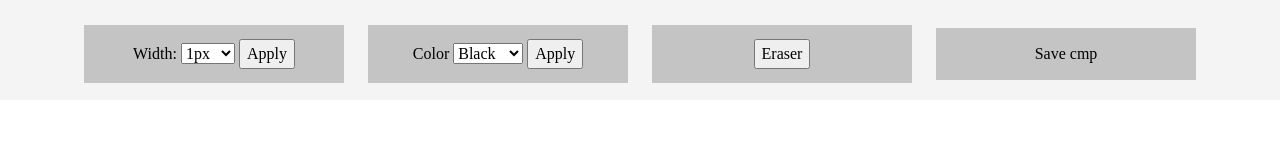
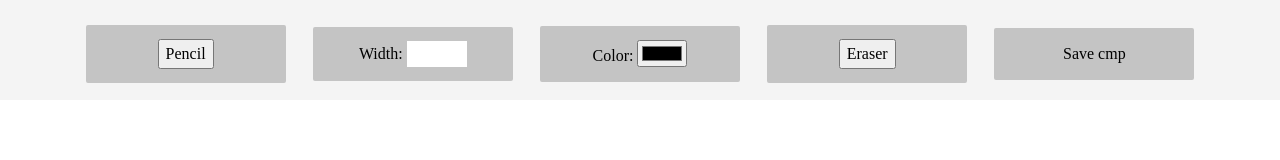
Before and after one commit to bam1to/DrawMe, a plain HTML site: page index.html in a window 1280 px wide. Drawn offline with Linux system fonts and the light colour scheme.

Commit message:
mini refactoring

```diff
--- a/index.html
+++ b/index.html
@@ -5,40 +5,21 @@
     <meta charset="UTF-8" />
     <meta name="viewport" content="width=device-width, initial-scale=1.0" />
     <title>Document</title>
-    <script src="script.js" defer></script>
+
     <link rel="stylesheet" href="style.css" />
 </head>
 
 <body style="margin: 0; height: 100vh;">
     <nav>
         <ul>
+            <li><button id="pencil" onclick="pencil()">Pencil</button></li>
             <li>
                 <label>Width: </label>
-                <select name="Width" id="line_width">
-                    <option value="1">1px</option>
-                    <option value="2">2px</option>
-                    <option value="5">5px</option>
-                    <option value="10">10px</option>
-                    <option value="12">12px</option>
-                    <option value="15">15px</option>
-                    <option value="18">18px</option>
-                    <option value="20">20px</option>
-                </select>
-                <button onclick="changeRad()">Apply</button>
+                <input type="text" id="width" class="line_width">
             </li>
             <li>
-                <label>Color</label>
-                <select name="Color" id="line_color">
-                    <option value="black">Black</option>
-                    <option value="white">White</option>
-                    <option value="green">Green</option>
-                    <option value="yellow">Yellow</option>
-                    <option value="red">Red</option>
-                    <option value="orange">Orange</option>
-                    <option value="blue">Blue</option>
-                    <option value="violet">Violet</option>
-                </select>
-                <button onclick="changeCol()">Apply</button>
+                <label>Color: </label>
+                <input type="color" id="color">
             </li>
             <li><button value="eraser" onclick='eraser()'>Eraser</button></li>
             <li>Save cmp</li>
@@ -47,6 +28,7 @@
     <div class="playground">
         <canvas id="canvas" style="display: block; position: absolute; left: 0; bottom: 0;"> Sorry its not for u </canvas>
     </div>
+    <script src="script.js" defer></script>
 </body>
 
 </html>
--- a/script.js
+++ b/script.js
@@ -5,10 +5,21 @@ let canv = document.getElementById("canvas"),
     rad = 1,
     color = "black",
     coords = [],
-    stat = [];
+    stat = [],
+    turn_off = false;
 
 canv.width = pgd.offsetWidth;
 canv.height = pgd.offsetHeight - 100;
+
+
+document.querySelector('#color').oninput = function() {
+    color = this.value;
+}
+
+document.querySelector('#width').oninput = function(){
+    rad = this.value;
+}
+
 
 //code
 // проверка нажата ли кнопка мыши
@@ -23,73 +34,53 @@ canv.addEventListener("mouseup", () => {
     stat.push("mouseup");
 });
 
-function changeRad() {
-    let rds = document.querySelector("#line_width").value;
-    if (rds == "1") {
-        rad = 1;
-    } else if (rds == "2") {
-        rad = 2;
-    } else if (rds == "5") {
-        rad = 5;
-    } else if (rds == "10") {
-        rad = 10;
-    } else if (rds == "12") {
-        rad = 12;
-    } else if (rds == "15") {
-        rad = 15;
-    } else if (rds == "18") {
-        rad = 18;
-    } else if (rds == "20") {
-        rad = 20;
-    }
-    ctx.lineWidth = rad * 2;
-}
+// function changeRad() {
+//     let rds = document.querySelector("#line_width").value;
+//     if (rds == "1") {
+//         rad = 1;
+//     } else if (rds == "2") {
+//         rad = 2;
+//     } else if (rds == "5") {
+//         rad = 5;
+//     } else if (rds == "10") {
+//         rad = 10;
+//     } else if (rds == "12") {
+//         rad = 12;
+//     } else if (rds == "15") {
+//         rad = 15;
+//     } else if (rds == "18") {
+//         rad = 18;
+//     } else if (rds == "20") {
+//         rad = 20;
+//     }
 
-function changeCol() {
-    let clr = document.querySelector("#line_color").value;
-    if (clr == "black") {
-        color = "black";
-    } else if (clr == "white") {
-        color = "white";
-    } else if (clr == "green") {
-        color = "green";
-    } else if (clr == "yellow") {
-        color = "yellow";
-    } else if (clr == "red") {
-        color = "red";
-    } else if (clr == "orange") {
-        color = "orange";
-    } else if (clr == "blue") {
-        color = "blue";
-    } else if (clr == "violet") {
-        color = "violet";
-    }
-}
+// }
 
 function eraser() {
+    if (turn_off == false) {
+        turn_off = true;
         let era = document.querySelector('.eraser');
         canv.addEventListener("mousemove", (e) => {
             if (isMouseDown) {
-            ctx.fillStyle = 'white';
-            ctx.strokeStyle = 'white';
-            ctx.lineTo(e.clientX, e.clientY - 100); //прокладывается линиия к этим координатам
-            ctx.stroke();
 
+                ctx.fillStyle = '#ffffff';
                 ctx.beginPath();
-            ctx.rect(e.clientX, e.clientY, rad, rad);
-            ctx.fillRect();
-
-            ctx.beginPath(); //начало отрисовки
-            ctx.moveTo(e.clientX, e.clientY - 100);
+                ctx.fillRect(e.clientX - (rad / 2), e.clientY - (rad / 2) - 100, rad, rad);
+                //ctx.arc(e.clientX, e.clientY - 100, rad, 0, 0);
             }
-    })
+        });
+    }
+    return;
 }
 
 //толщина линии
+function pencil() {
+    if (turn_off == false) {
+        turn_off = true;
         canv.addEventListener("mousemove", (e) => {
             if (isMouseDown) {
                 //если зажата ЛКМ
-
+                ctx.lineWidth = rad * 2;
                 ctx.fillStyle = color;
                 ctx.strokeStyle = color;
                 stat.push([rad, color]);
@@ -105,9 +96,12 @@ canv.addEventListener("mousemove", (e) => {
                 ctx.moveTo(e.clientX, e.clientY - 100); //передвижение к позиции на которой находится мышка
             }
         });
+    }
+    turn_off = false;
+}
 
 function save() {
-    localStorage.setItem("coords", JSON.stringify(coords)); //сохранение в локальныое зранилище(?) координат и js код преобразованый в json
+    localStorage.setItem("coords", JSON.stringify(coords)); //сохранение в локальныое хранилище(?) координат и js код преобразованый в json
     localStorage.setItem("stat", JSON.stringify(stat));
 }
 
--- a/style.css
+++ b/style.css
@@ -116,8 +116,14 @@ ul {
 }
 
 li {
-    width: 260px;
+    width: 200px;
+    border-radius: 2px;
     text-align: center;
     padding: 14px 0;
     background-color: #c4c4c4;
 }
+
+.line_width {
+    width: 30%;
+    border: 0;
+}
```
Lines whose indentation alone changed are shown as unchanged.
